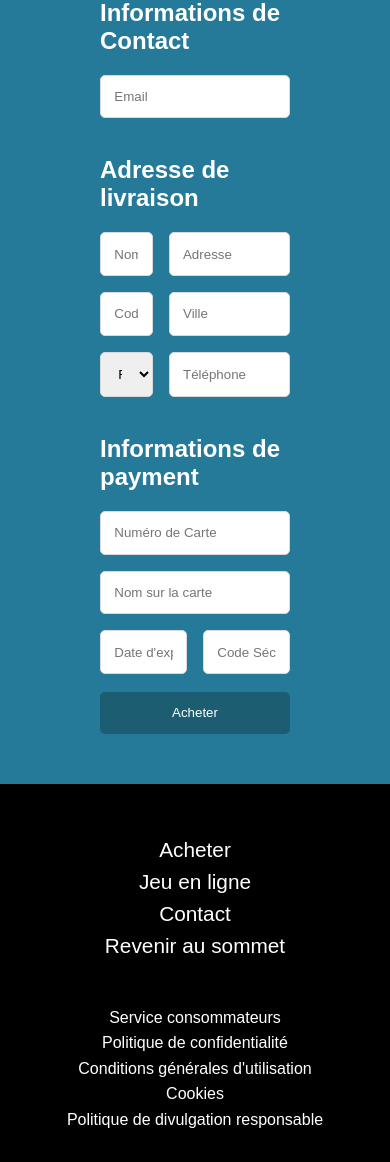
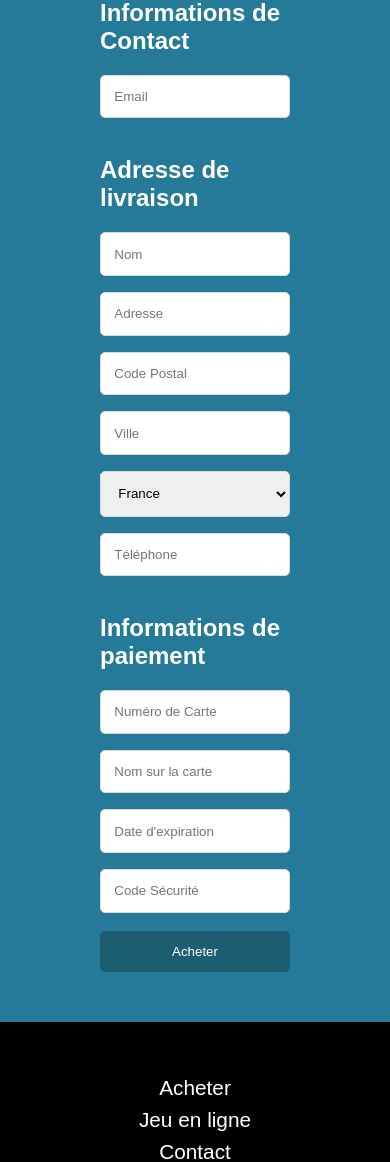
Before and after one commit to Simon-Guillet/promo, a PHP site: page /achat.php in a window 390 px wide. Shown: the part 198-1360 px from the top of the page. Run offline with PHP 8.4, Linux system fonts and the light colour scheme.

Commit message:
version 1.14 (finale?)

```diff
--- a/achat.php
+++ b/achat.php
@@ -17,7 +17,7 @@
         <i class="fa fa-bars"></i>
     </a>
     <nav class="topnav" id="myTopnav">
-        <a href="http://mmid20b02.mmi-troyes.fr/jeu/">Jeu en ligne</a>
+        <a href="http://127.0.0.1:8000/">Jeu en ligne</a>
         <a href="index.php">Jeu physique</a>
         <a href="http://149.91.90.177/mascav/">Nous contacter</a>
         <a href="panier.php" class="button">Acheter</a>
@@ -279,7 +279,7 @@
                 <input type="tel" id="tel" placeholder="Téléphone">
             </div>
             <br>
-            <h2>Informations de payment</h2>
+            <h2>Informations de paiement</h2>
             <div class="grille grille2">
                 <input type="text" id="num" placeholder="Numéro de Carte">
                 <input type="text" id="nom" placeholder="Nom sur la carte">
@@ -294,7 +294,7 @@
     <footer>
         <nav>
             <a href="panier.php">Acheter</a>
-            <a href="http://mmid20b02.mmi-troyes.fr/jeu/">Jeu en ligne</a>
+            <a href="http://127.0.0.1:8000/">Jeu en ligne</a>
             <a href="http://149.91.90.177/mascav/">Contact</a>
             <a href="#">Revenir au sommet</a>
         </nav>
--- a/assets/css/styles.css
+++ b/assets/css/styles.css
@@ -332,6 +332,11 @@ body #achat form .grille1 #ville {
 body #achat form .grille1 #tel {
   grid-column: 2/4;
 }
+@media (max-width: 800px) {
+  body #achat form .grille1 * {
+    grid-column: 1/-1 !important;
+  }
+}
 body #achat form .grille2 {
   display: grid;
   grid-template-columns: repeat(2, 1fr);
@@ -342,6 +347,11 @@ body #achat form .grille2 #num {
 }
 body #achat form .grille2 #nom {
   grid-column: 1/3;
+}
+@media (max-width: 800px) {
+  body #achat form .grille2 * {
+    grid-column: 1/-1 !important;
+  }
 }
 body #achat form .button {
   border: none;
--- a/assets/css/styles.scss
+++ b/assets/css/styles.scss
@@ -352,6 +352,11 @@ body{
         #tel{
           grid-column: 2 / 4;
         }
+        @media (max-width: 800px) {
+          *{
+            grid-column: 1 / -1 !important;
+          }
+        }
       }
       .grille2{
         display: grid;
@@ -362,6 +367,11 @@ body{
         }
         #nom{
           grid-column: 1 / 3;
+        }
+        @media (max-width: 800px) {
+          *{
+            grid-column: 1 / -1 !important;
+          }
         }
       }
       .button{
--- a/legal.php
+++ b/legal.php
@@ -16,7 +16,7 @@
             <i class="fa fa-bars"></i>
         </a>
         <nav class="topnav" id="myTopnav">
-            <a href="http://mmid20b02.mmi-troyes.fr/jeu/">Jeu en ligne</a>
+            <a href="http://127.0.0.1:8000/">Jeu en ligne</a>
             <a href="index.php">Jeu physique</a>
             <a href="http://149.91.90.177/mascav/">Nous contacter</a>
             <a href="panier.php" class="button">Acheter</a>
@@ -202,7 +202,7 @@
     <footer>
         <nav>
             <a href="panier.php">Acheter</a>
-            <a href="http://mmid20b02.mmi-troyes.fr/jeu/">Jeu en ligne</a>
+            <a href="http://127.0.0.1:8000/">Jeu en ligne</a>
             <a href="http://149.91.90.177/mascav/">Contact</a>
             <a href="#">Revenir au sommet</a>
         </nav>
--- a/panier.php
+++ b/panier.php
@@ -17,7 +17,7 @@
             <i class="fa fa-bars"></i>
         </a>
         <nav class="topnav" id="myTopnav">
-            <a href="http://mmid20b02.mmi-troyes.fr/jeu/">Jeu en ligne</a>
+            <a href="http://127.0.0.1:8000/">Jeu en ligne</a>
             <a href="index.php">Jeu physique</a>
             <a href="http://149.91.90.177/mascav/">Nous contacter</a>
             <a href="panier.php" class="button">Acheter</a>
@@ -43,7 +43,7 @@
     <footer>
         <nav>
             <a href="panier.php">Acheter</a>
-            <a href="http://mmid20b02.mmi-troyes.fr/jeu/">Jeu en ligne</a>
+            <a href="http://127.0.0.1:8000/">Jeu en ligne</a>
             <a href="http://149.91.90.177/mascav/">Contact</a>
             <a href="#">Revenir au sommet</a>
         </nav>
```
Also changed, not shown: index.php (+4 -4 lines), 1 other file.
